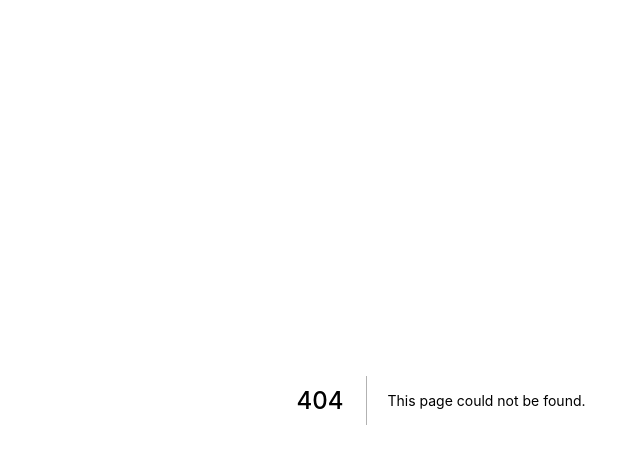
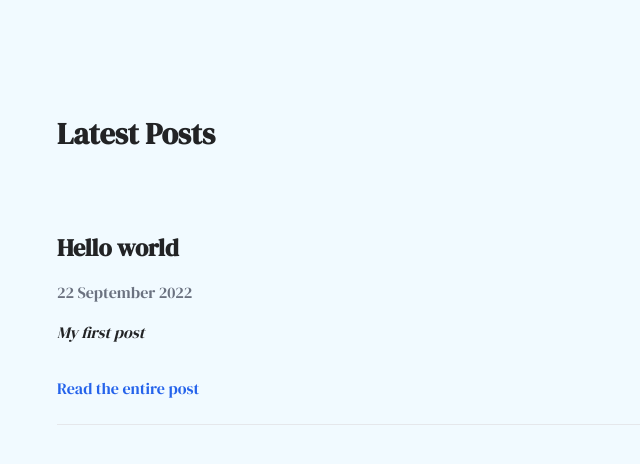
Before and after one commit to Rowan-Paul/rowanpaulflynn, a Next.js app: page /posts in a window 1280 px wide. Before the commit this address had no page. Shown: the top 464 px of the page, without its empty margins (199-839 px from the left). Built offline with nearby package versions, Linux system fonts and the light colour scheme.

Commit message:
Add blog

```diff
--- /dev/null
+++ b/components/Card.tsx
@@ -0,0 +1,17 @@
+import Link from 'next/link';
+
+function Card({ title, date, description, slug }: any) {
+  return (
+    <div className="my-4 py-4 border-b">
+      <h2 className="font-bold text-2xl my-4">{title}</h2>
+      <div className="text-gray-500 dark:text-gray-400">{date}</div>
+      <div className="mt-4 italic">{description}</div>
+
+      <Link href="/posts/[slug]" as={`/posts/${slug}`}>
+        <a className="text-blue-600 dark:text-blue-500 mt-8 mb-2 block ">Read the entire post</a>
+      </Link>
+    </div>
+  );
+}
+
+export default Card;
--- /dev/null
+++ b/components/Layout.tsx
@@ -0,0 +1,9 @@
+function Layout({ children }: any) {
+  return (
+    <div className="container mx-auto max-w-5xl flex flex-col min-h-screen px-4">
+      <main className="flex-1">{children}</main>
+    </div>
+  );
+}
+
+export default Layout;
--- /dev/null
+++ b/pages/posts/[slug].tsx
@@ -0,0 +1,76 @@
+import { MDXRemote } from 'next-mdx-remote';
+import { serialize } from 'next-mdx-remote/serialize';
+import fs from 'fs';
+import path from 'path';
+import matter from 'gray-matter';
+import Link from 'next/link';
+import { GetStaticProps, GetStaticPaths } from 'next';
+
+interface Post {
+  title: string;
+  date: string;
+}
+
+const getPosts = () => {
+  const files = fs.readdirSync(path.join('posts'));
+  const allPostsData = files.map((fileName) => {
+    const slug = fileName.replace('.mdx', '');
+    const fileContents = fs.readFileSync(path.join(`posts/${slug}.mdx`), 'utf8');
+    const { data } = matter(fileContents);
+    return {
+      slug,
+      data
+    };
+  });
+
+  return allPostsData;
+};
+
+const getPost = (slug: string) => {
+  const fileContents = fs.readFileSync(path.join(`posts/${slug}.mdx`), 'utf8');
+  const { data, content } = matter(fileContents);
+  return {
+    data,
+    content
+  };
+};
+
+function Post({ data, content }: any) {
+  return (
+    <div className="min-h-screen bg-primary dark:bg-dark-grey-500 font-primary text-text dark:text-primary p-5">
+      <div className="container m-auto max-w-3xl">
+        <h1 className="font-bold text-7xl mt-24 mb-4">{data.title}</h1>
+        <div className="text-gray-500 dark:text-gray-400 italic">{data.date}</div>
+        <div className="prose lg:prose-xl dark:prose-invert mt-12">
+          <MDXRemote {...content} />
+        </div>
+        <Link href="/posts">
+          <a className="text-blue-600 dark:text-blue-500 mt-8 mb-2 block">Back to overview</a>
+        </Link>
+      </div>
+    </div>
+  );
+}
+
+export const getStaticPaths: GetStaticPaths = async () => {
+  const posts = await getPosts();
+  const paths = posts.map((post) => ({ params: { slug: post.slug } }));
+  return {
+    paths,
+    fallback: false
+  };
+};
+
+export const getStaticProps: GetStaticProps = async ({ params }) => {
+  const post = await getPost(params?.slug as string);
+  const mdxSource = await serialize(post.content);
+
+  return {
+    props: {
+      data: post.data,
+      content: mdxSource
+    }
+  };
+};
+
+export default Post;
--- /dev/null
+++ b/pages/posts/index.tsx
@@ -0,0 +1,82 @@
+import Card from '../../components/Card';
+import fs from 'fs';
+import path from 'path';
+import matter from 'gray-matter';
+import { GetStaticProps } from 'next';
+import { useState } from 'react';
+
+const getPosts = () => {
+  const files = fs.readdirSync(path.join('posts'));
+
+  const allPostsData = files.map((fileName) => {
+    const slug = fileName.replace('.mdx', '');
+    const fileContents = fs.readFileSync(path.join(`posts/${slug}.mdx`), 'utf8');
+    const { data } = matter(fileContents);
+
+    return {
+      slug,
+      data
+    };
+  });
+
+  return allPostsData;
+};
+
+const PostsOverview = ({ posts }: any) => {
+  const [currentPage, setCurrentPage] = useState<number>(1);
+  const pageSize = 20;
+  const totalPages = Math.ceil(posts.length / pageSize);
+
+  return (
+    <div className="min-h-screen bg-primary dark:bg-dark-grey-500 font-primary text-text dark:text-primary p-5">
+      <div className="container m-auto max-w-3xl">
+        <h1 className="mt-24 mb-12 font-bold text-3xl">Latest Posts</h1>
+        {posts.length > 0 ? (
+          posts
+            .slice((currentPage - 1) * pageSize, currentPage * pageSize)
+            .map((post: any) => (
+              <Card
+                key={post.slug}
+                title={post.data.title}
+                date={post.data.date}
+                description={post.data.description}
+                slug={post.slug}
+              />
+            ))
+        ) : (
+          <div>No posts yet...</div>
+        )}
+        {totalPages > 1 && (
+          <div className="cursor-pointer mt-8 mb-2">
+            {currentPage > 1 && (
+              <div onClick={() => setCurrentPage(currentPage - 1)} className="inline-block mr-4">
+                Go to previous page
+              </div>
+            )}
+            {currentPage < totalPages && (
+              <div onClick={() => setCurrentPage(currentPage + 1)} className="inline-block">
+                Go to next page
+              </div>
+            )}
+          </div>
+        )}
+      </div>
+    </div>
+  );
+};
+
+export const getStaticProps: GetStaticProps = async () => {
+  const posts = getPosts().sort((a, b): any => {
+    if (Date.parse(a.data.date) > Date.parse(b.data.date)) {
+      return -1;
+    }
+  });
+
+  return {
+    props: {
+      posts
+    }
+  };
+};
+
+export default PostsOverview;
--- /dev/null
+++ b/posts/hello-world.mdx
@@ -0,0 +1,7 @@
+---
+title: 'Hello world'
+date: '22 September 2022'
+description: 'My first post'
+---
+
+Lorem ipsum dolor sit amet, consectetur adipiscing elit. Phasellus erat metus, convallis eget eleifend eu, dictum sodales mi. Proin placerat vel nulla vitae tincidunt. Fusce maximus justo vel nibh tincidunt, vitae interdum augue lacinia. Duis porta semper lacus, egestas tincidunt diam aliquet eu. Mauris accumsan ipsum eros, ut malesuada nulla posuere quis. Pellentesque at erat dignissim, feugiat erat nec, congue elit. Nullam a leo erat. Quisque varius euismod dolor sit amet bibendum. Ut dignissim magna nunc, at consequat enim ultricies sit amet. Etiam id lacus dapibus, pulvinar ante in, volutpat nisi. Phasellus vulputate tristique nibh. Praesent quis leo porta, condimentum purus ut, dignissim libero.
--- a/tailwind.config.js
+++ b/tailwind.config.js
@@ -17,5 +17,5 @@ module.exports = {
       }
     }
   },
-  plugins: []
+  plugins: [require('@tailwindcss/typography')]
 };
```
Also changed, not shown: package.json (+7 -3 lines), 1 other file (tests, documents, lock files or other folders).
